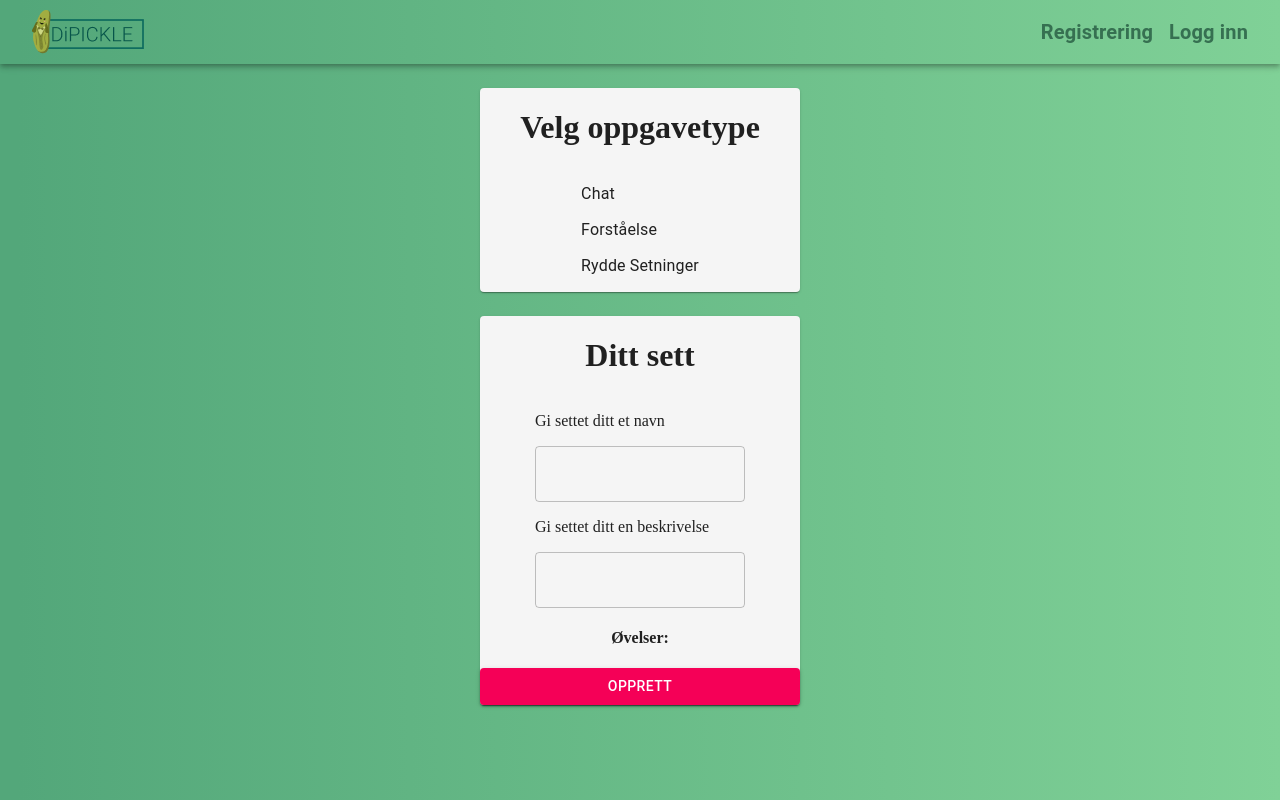
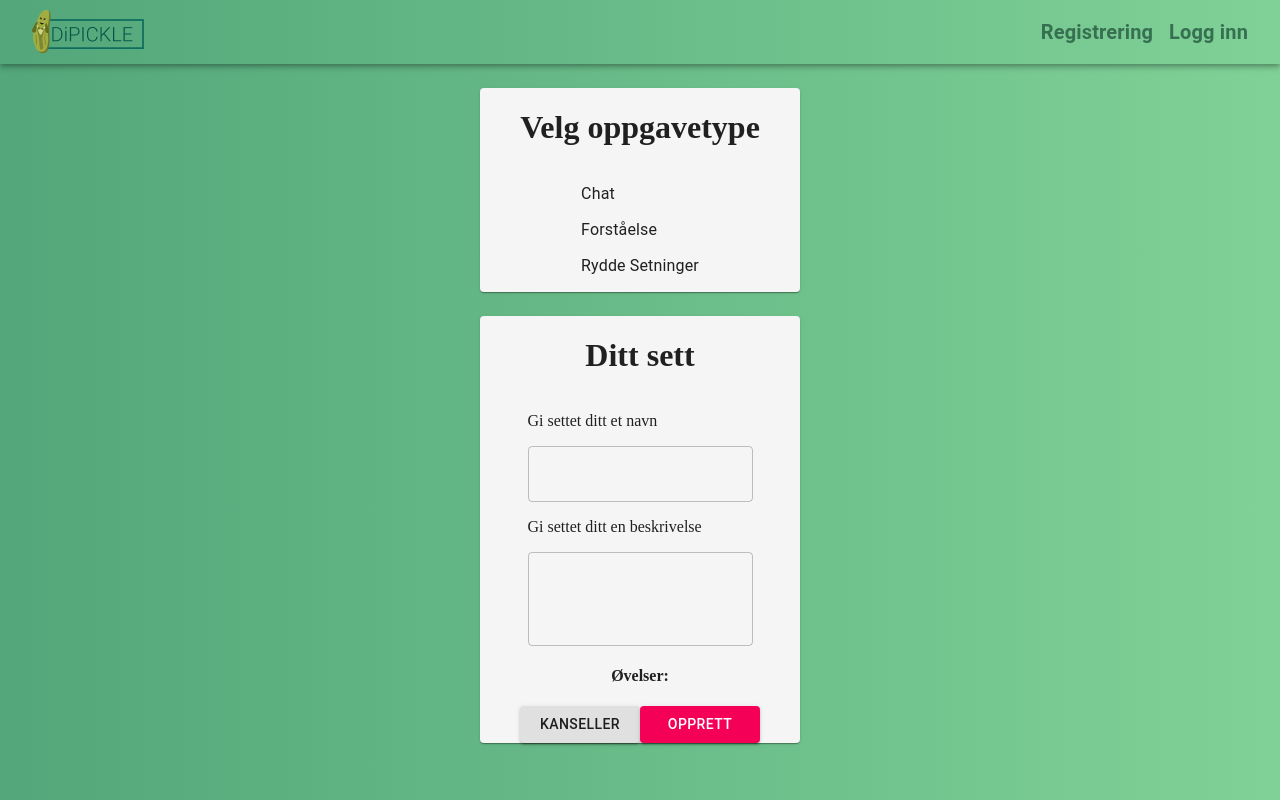
Before and after one commit to phajsi/LIM01, a React (Create React App) app in the folder frontend/: page /createexercise in a window 1280 px wide. Built offline with nearby package versions, Linux system fonts and the light colour scheme.

Commit message:
Added cancel button that redirects user from the createexercise page to the home page

```diff
--- a/frontend/src/containers/CreateExercises/CreateExercises.js
+++ b/frontend/src/containers/CreateExercises/CreateExercises.js
@@ -1,6 +1,6 @@
 /* eslint-disable react/jsx-curly-newline */
 import React, { useState, useEffect } from 'react';
-import { Link, useLocation } from 'react-router-dom';
+import { Link, useLocation, Redirect } from 'react-router-dom';
 import {
   Chip,
   Paper,
@@ -8,6 +8,7 @@ import {
   MenuItem,
   Button,
   TextField,
+  Grid,
 } from '@material-ui/core';
 import CreateForstaelse from '../../components/CreateExerciseForms/CreateForstaelse';
 import CreateChat from '../../components/CreateExerciseForms/CreateChat';
@@ -28,6 +29,7 @@ const CreateExercises = () => {
   const [playId, setPlayId] = useState(0);
   // keeps track of count to make sure no more than 5 of each are added.
   const [exerciseCounts, setExerciseCounts] = useState({ c: 0, f: 0, r: 0 });
+  const [redirectHome, setRedirectHome] = useState(false);
 
   /**
    * This function updates the formData for the current exercise set being made.
@@ -241,9 +243,10 @@ const CreateExercises = () => {
               <p>Gi settet ditt en beskrivelse</p>
               <TextField
                 name="description"
-                multiline
+                multiline="true"
                 fullWidth
-                rowsMax={1}
+                rows={3}
+                rowsMax={10}
                 required
                 variant="outlined"
                 defaultValue={formDataSet.description}
@@ -295,7 +298,19 @@ const CreateExercises = () => {
               return <></>;
             })}
             {emptySetError && <h4>{emptySetError}</h4>}
+            <Grid className={classes.buttoncontainer}>
+              <Grid>
                 <Button
+                  className={classes.buttons}
+                  variant="contained"
+                  onClick={() => setRedirectHome(true)}
+                >
+                  Kanseller
+                </Button>
+              </Grid>
+              <Grid>
+                <Button
+                  className={classes.buttons}
                   variant="contained"
                   color="secondary"
                   onClick={() => {
@@ -305,11 +320,19 @@ const CreateExercises = () => {
                       onSubmitPostSet();
                     }
                   }}
-              fullWidth
                 >
                   {location.state?.editSet ? 'Endre' : 'Opprett'}
                 </Button>
+              </Grid>
+            </Grid>
           </Paper>
+          {redirectHome && (
+            <Redirect
+              to={{
+                pathname: '/home',
+              }}
+            />
+          )}
         </div>
       );
     case 'chat':
--- a/frontend/src/containers/CreateExercises/styles.js
+++ b/frontend/src/containers/CreateExercises/styles.js
@@ -13,6 +13,15 @@ const useStyles = makeStyles((theme) => ({
     alignItems: 'center',
     margin: 'auto',
   },
+  buttoncontainer: {
+    display: 'flex',
+    flexDirection: 'row',
+    alignItems: 'center',
+    justifyContent: 'center',
+  },
+  buttons: {
+    width: theme.spacing(15),
+  },
 }));
 
 export default useStyles;
```
Lines whose indentation alone changed are shown as unchanged.
